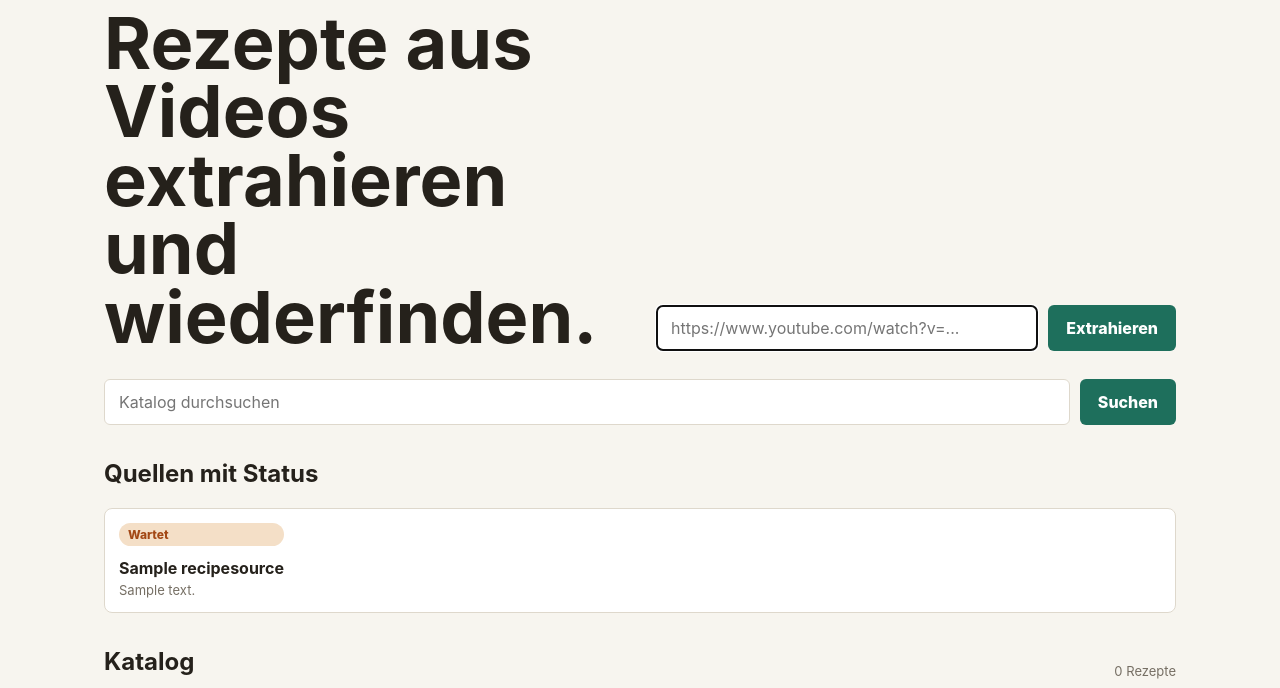
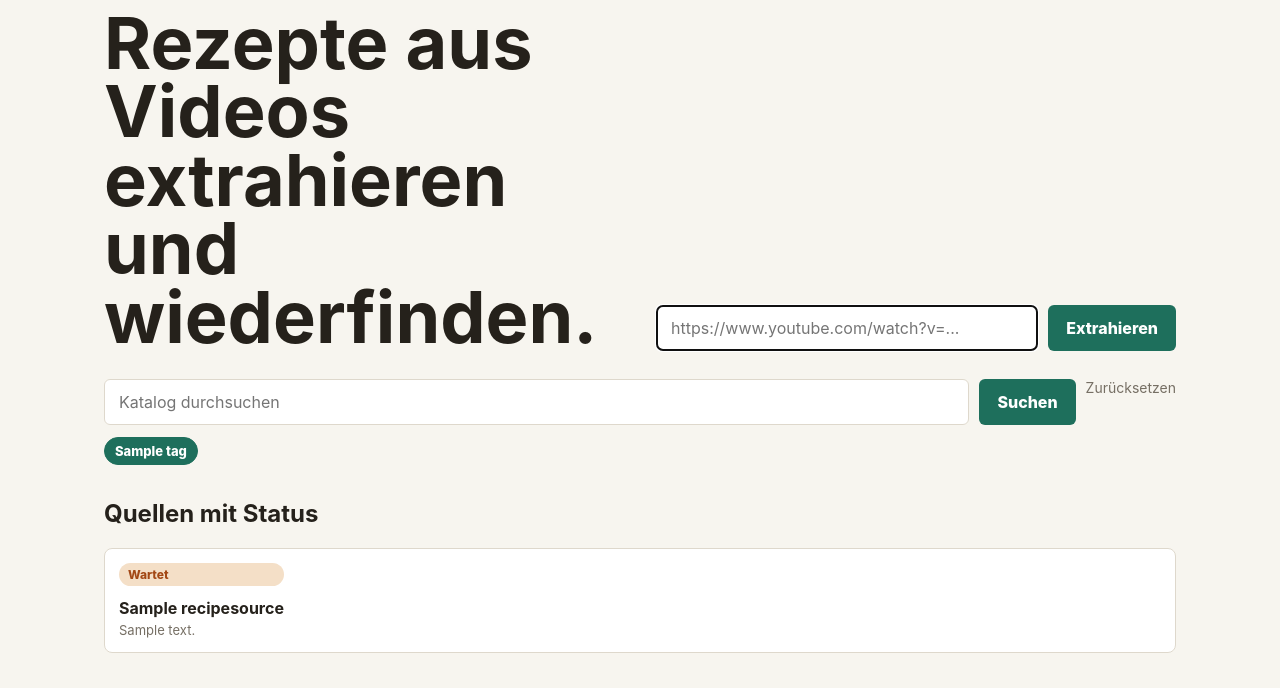
Before and after one commit to sraisl/rezeptinger, a Django app: a page that uses recipes/templates/recipes/index.html in a window 1280 px wide. Shown: the part 116-804 px from the top of the page. Run offline with Django 5.2, Linux system fonts and the light colour scheme; tables that the repository leaves empty hold one stand-in row (values such as "Sample post"); data that the repository does not hold is empty.

Commit message:
feat: Implement tag filtering and display in recipe catalog

```diff
--- a/recipes/static/recipes/app.css
+++ b/recipes/static/recipes/app.css
@@ -346,6 +346,25 @@ button:hover {
   margin-bottom: 34px;
 }
 
+.catalog-tags,
+.card-tags {
+  display: flex;
+  flex-wrap: wrap;
+  gap: 8px;
+}
+
+.catalog-tags {
+  margin-top: 12px;
+}
+
+.card-tags {
+  margin: 8px 0 10px;
+}
+
+.catalog-tags a {
+  text-decoration: none;
+}
+
 .section-title {
   align-items: center;
   display: flex;
@@ -421,6 +440,12 @@ button:hover {
   font-size: 13px;
   font-weight: 800;
   padding: 5px 10px;
+}
+
+.tag-pill-active {
+  background: var(--accent);
+  border-color: var(--accent);
+  color: #fff;
 }
 
 .source-grid {
--- a/recipes/templates/recipes/index.html
+++ b/recipes/templates/recipes/index.html
@@ -21,12 +21,27 @@
 
   <section class="search-row">
     <form method="get" class="search-form">
+      {% if selected_tag %}
+        <input type="hidden" name="tag" value="{{ selected_tag.slug }}">
+      {% endif %}
       <input name="q" value="{{ query }}" placeholder="Katalog durchsuchen">
       <button type="submit">Suchen</button>
-      {% if query %}
+      {% if query or selected_tag %}
         <a class="muted-link" href="{% url 'recipes:index' %}">Zurücksetzen</a>
       {% endif %}
     </form>
+    {% if tags %}
+      <div class="catalog-tags" aria-label="Tags">
+        {% for tag in tags %}
+          <a
+            class="tag-pill {% if selected_tag == tag %}tag-pill-active{% endif %}"
+            href="{% url 'recipes:index' %}?tag={{ tag.slug }}{% if query %}&q={{ query|urlencode }}{% endif %}"
+          >
+            {{ tag.name }}
+          </a>
+        {% endfor %}
+      </div>
+    {% endif %}
   </section>
 
   {% if sources %}
@@ -84,6 +99,13 @@
             <div class="recipe-card-body">
               <span>{{ recipe.source.channel|default:"YouTube" }}</span>
               <h3>{{ recipe.title }}</h3>
+              {% if recipe.tags.exists %}
+                <div class="card-tags">
+                  {% for tag in recipe.tags.all %}
+                    <span class="tag-pill">{{ tag.name }}</span>
+                  {% endfor %}
+                </div>
+              {% endif %}
               {% if recipe.summary %}
                 <p>{{ recipe.summary|truncatechars:150 }}</p>
               {% endif %}
--- a/recipes/views.py
+++ b/recipes/views.py
@@ -8,7 +8,7 @@ from django.views.decorators.csrf import csrf_exempt
 from django.views.decorators.http import require_http_methods
 
 from .forms import RecipeEditForm, RecipeSourceForm
-from .models import Recipe, RecipeSource
+from .models import Recipe, RecipeSource, Tag
 from .services.duplicates import find_duplicate_video_recipe, find_similar_recipes
 from .services.extractor import enqueue_source_processing
 from .services.portable_data import export_catalog, import_catalog
@@ -19,7 +19,18 @@ from .services.search import search_recipes
 
 def index(request):
     query = request.GET.get("q", "").strip()
-    recipes = search_recipes(query) if query else Recipe.objects.select_related("source")
+    tag_slug = request.GET.get("tag", "").strip()
+    selected_tag = None
+    recipes = (
+        search_recipes(query)
+        if query
+        else Recipe.objects.select_related("source").prefetch_related("tags")
+    )
+    if tag_slug:
+        selected_tag = get_object_or_404(Tag, slug=tag_slug)
+        recipes = recipes.filter(tags=selected_tag)
+    recipes = recipes.prefetch_related("tags")
+    tags = Tag.objects.filter(recipes__isnull=False).distinct()
     sources = RecipeSource.objects.exclude(status=RecipeSource.Status.DONE)[:8]
 
     return render(
@@ -30,6 +41,8 @@ def index(request):
             "recipes": recipes,
             "sources": sources,
             "query": query,
+            "tags": tags,
+            "selected_tag": selected_tag,
         },
     )
 
```
Also changed, not shown: TODO.md (+2 -2 lines), recipes/tests.py (+57 -0 lines).
